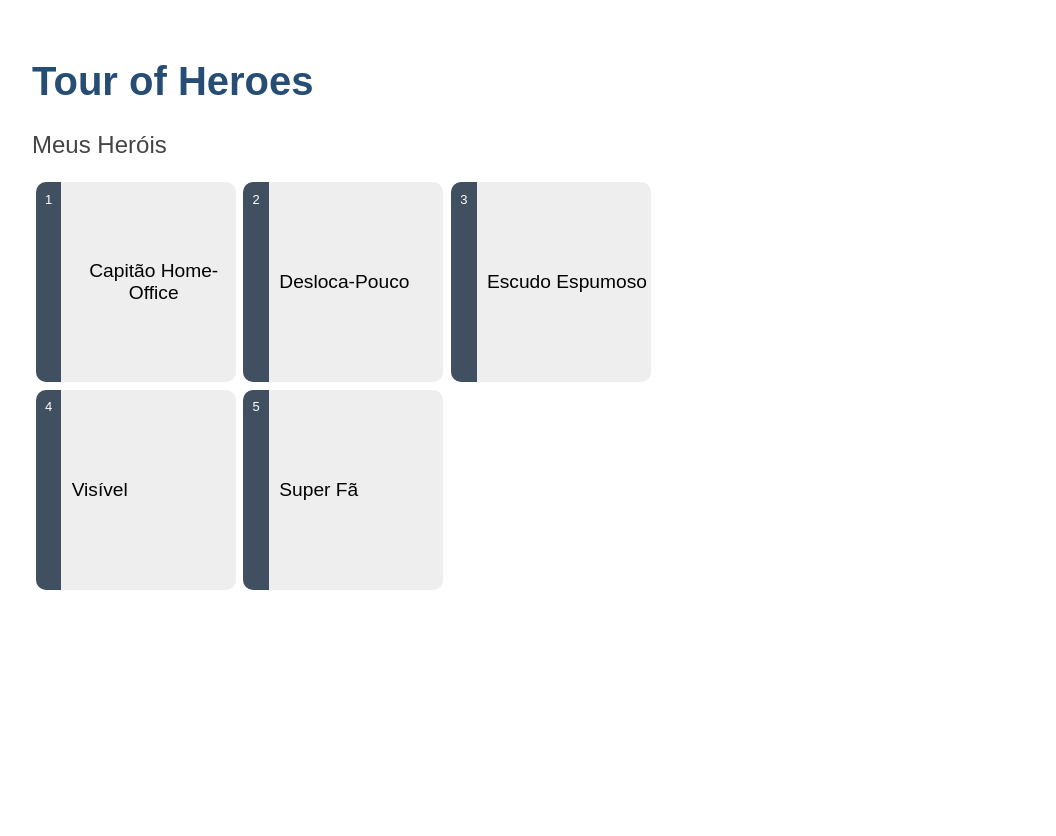
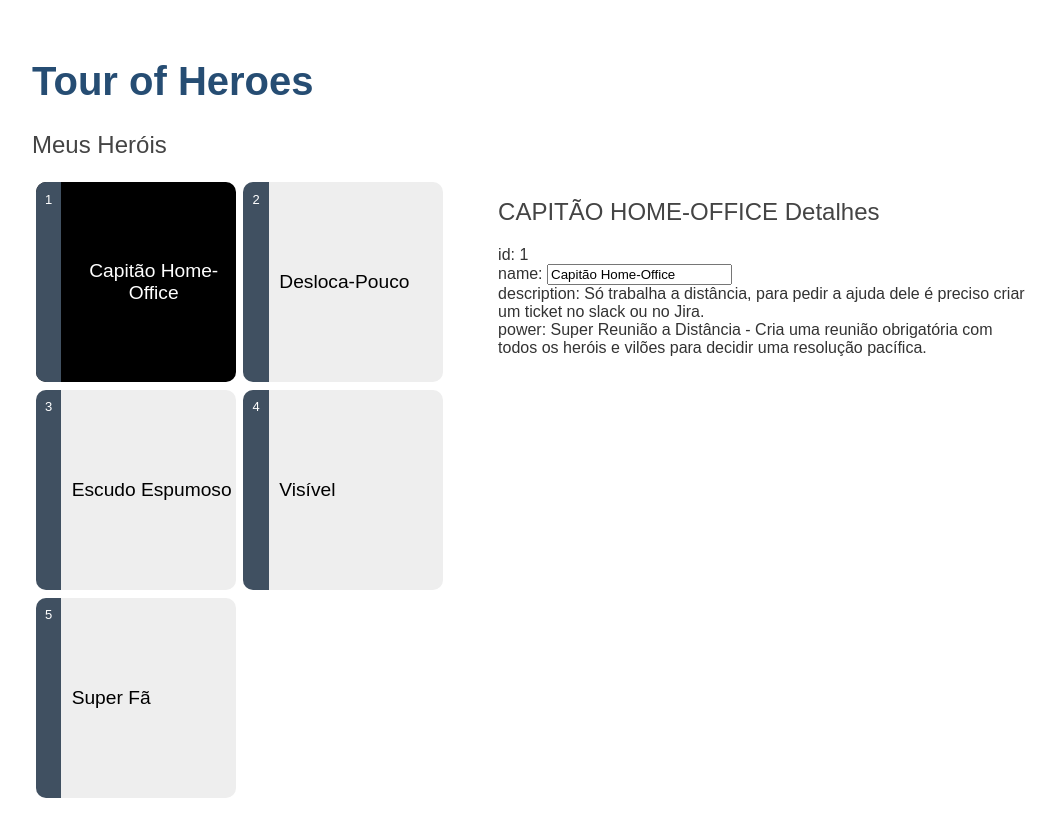
Before and after one commit to Al3x1sCS/TourOfHeroes, an Angular app: page / in a window 1280 px wide. Shown: the top 836 px of the page, without its empty margins (108-1164 px from the left). Before the commit the page ends 800 px from the top, so only its background shows below. Built offline with nearby package versions, Linux system fonts and the light colour scheme.

Commit message:
fix: deixando o primeiro heroi como default

```diff
--- a/src/app/heroes/heroes.component.ts
+++ b/src/app/heroes/heroes.component.ts
@@ -37,6 +37,7 @@ export class HeroesComponent {
 
   getHeroes(): void {
     this.heroService.getHeroes().subscribe(heroes => this.heroes = heroes);
+    this.selectedHero = this.heroes[0];
   }
 
   onSelect(hero: Hero): void {
```
